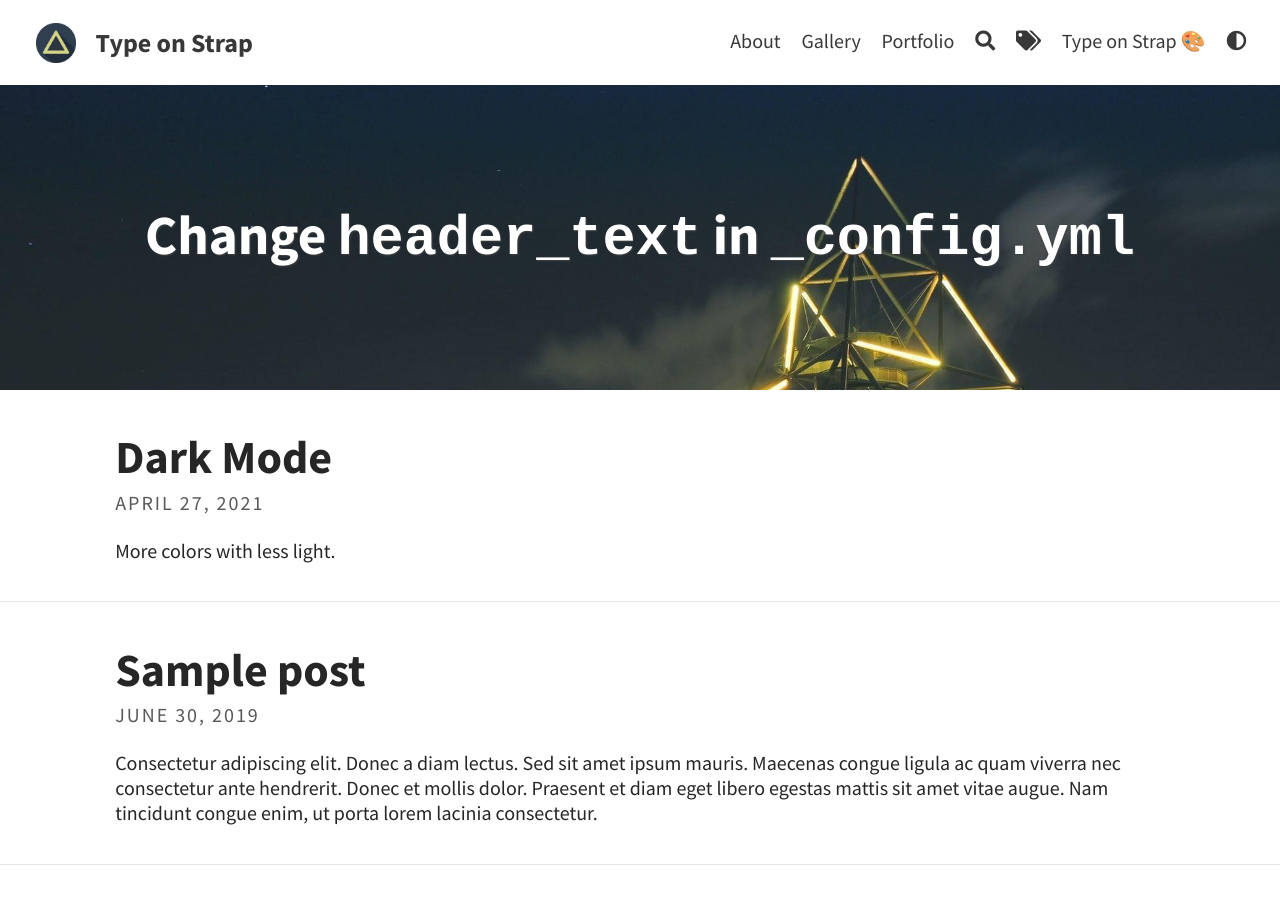
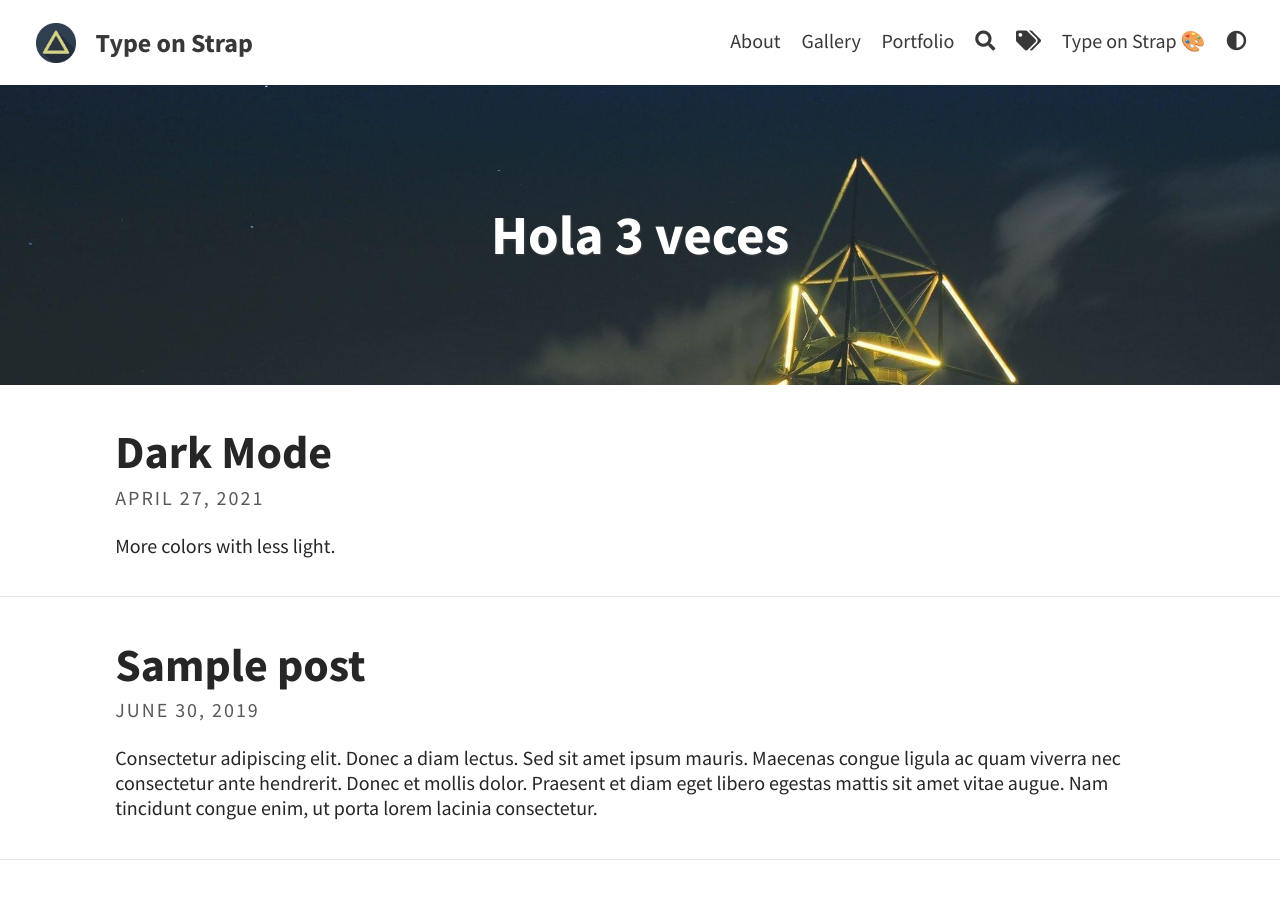
Before and after one commit to justHector/almost-Type-on-Strap, a Jekyll site: the page built from index.html, in a window 1280 px wide and 900 px high. Built offline with Jekyll 4.4.1, drawn with Linux system fonts in a browser that asks for light colours; the list of posts is cut into pages by our own code.

Commit message:
Update _config.yml

```diff
--- a/_config.yml
+++ b/_config.yml
@@ -9,7 +9,7 @@ avatar: assets/img/triangle.png                         # Empty for no avatar in
 favicon: assets/favicon.ico                             # Icon displayed in the tab
 
 # Header and footer text
-header_text: Change <code>header_text</code> in <code>_config.yml</code>  # Change Blog header text
+header_text: Hola 3 veces # Change <code>header_text</code> in <code>_config.yml</code>  # Change Blog header text
 header_feature_image: assets/img/pexels/triangular.jpeg
 footer_text: >
   Powered by <a href="https://jekyllrb.com/">Jekyll</a> with <a href="https://github.com/sylhare/Type-on-Strap">Type on Strap</a>
```
